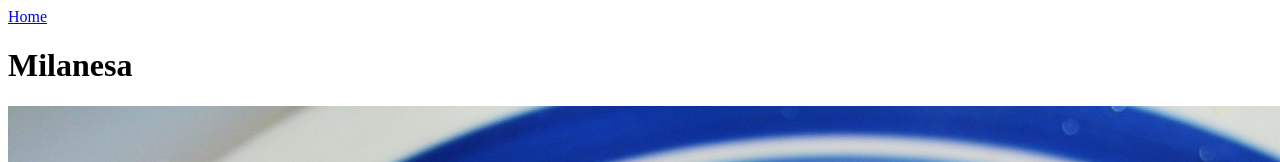
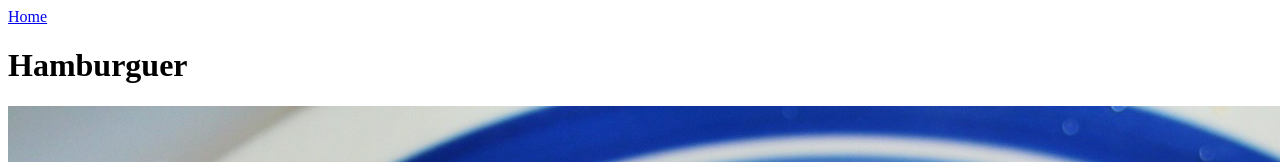
Before and after one commit to LUCC4SZ/odin-recipes, a plain HTML site: page recipes/hamburguer.html in a window 1280 px wide. Shown: the top 162 px of the page. Drawn offline with Linux system fonts and the light colour scheme.

Commit message:
fix typo

```diff
--- a/recipes/hamburguer.html
+++ b/recipes/hamburguer.html
@@ -7,7 +7,7 @@
     <body>
         <a href="../index.html">Home</a>
 
-        <h1>Milanesa</h1>
+        <h1>Hamburguer</h1>
         <img src="../images/hamburguer.jpg">
 
         <h2>Description</h2>
```
Also changed, not shown: recipes/spaghetti.html (+1 -1 lines).
